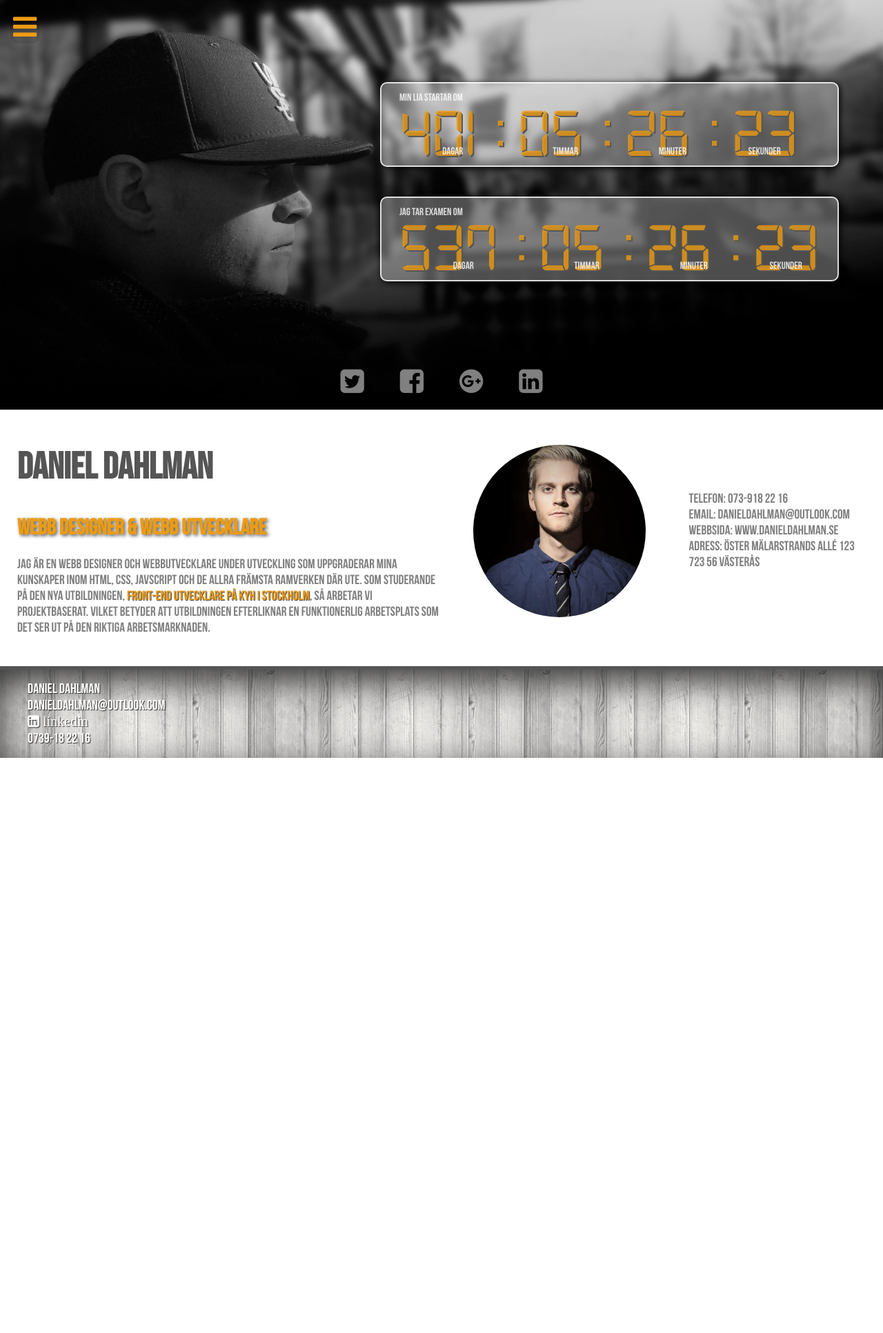
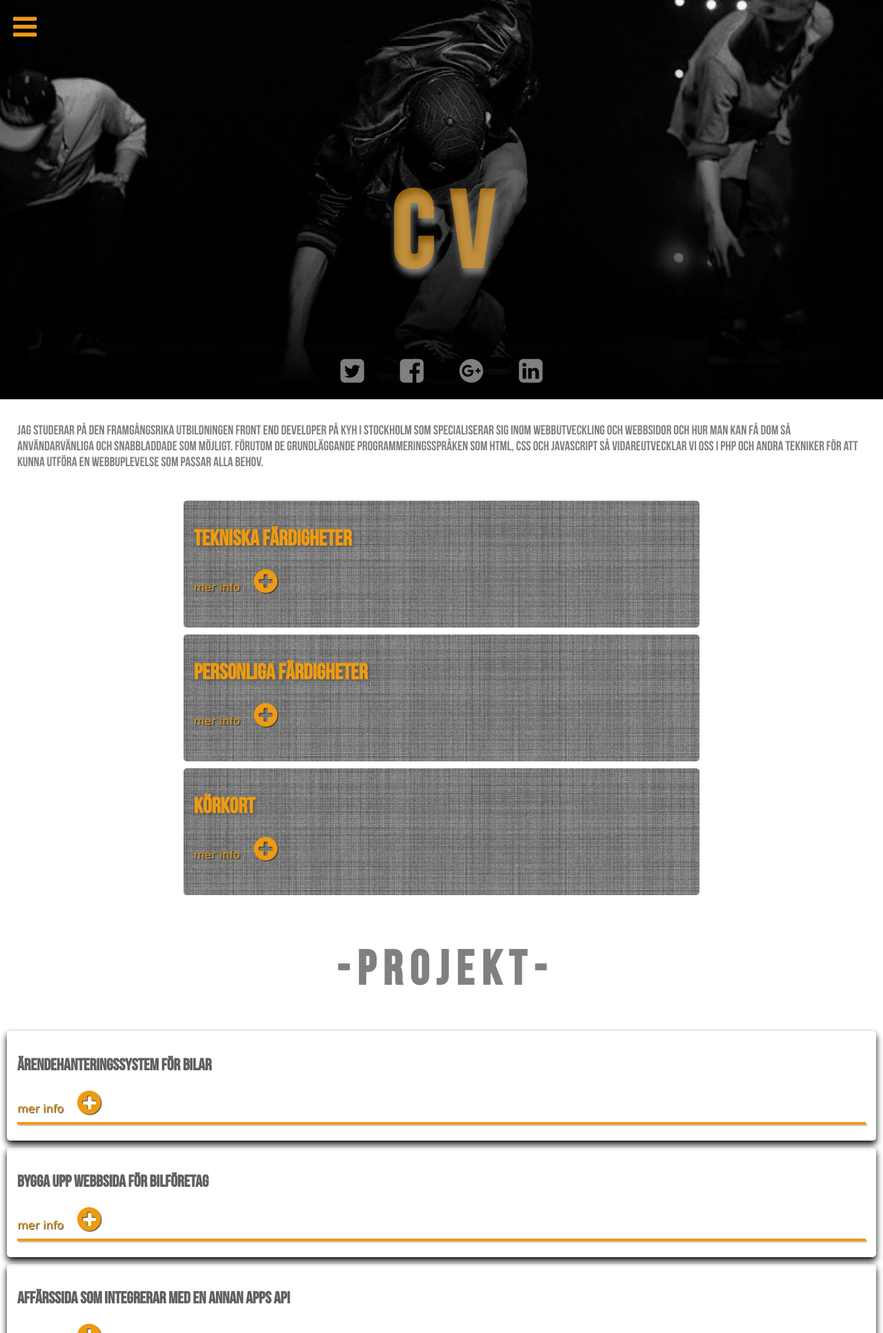
Before and after one commit to ddahlman/individual_project, a PHP site: page /index.php?page=resume in a window 1280 px wide. Shown: the top 1933 px of the page at 69% size. Before the commit the page ends 1099 px from the top, so only its background shows below. Run offline with PHP 8.4, Linux system fonts and the light colour scheme.

Commit message:
fixed php driven navigation

```diff
--- a/includes/header.php
+++ b/includes/header.php
@@ -14,8 +14,8 @@
   <span class="hamburger fa fa-navicon" id="openNav"></span>
   <div id="mySidenav" class="sidenav">
     <a href="javascript:void(0)" id="closeNav" class="closebtn fa fa-close"></a>
-    <a class="page-links" href="index.php">HEM <hr class="hr"></a>
-    <a class="page-links" href="resume.php">CV <hr class="hr"></a>
-    <a class="page-links" href="about.php">OM MIG <hr class="hr"></a>
+    <a class="page-links" href="?page=home">HEM <hr class="hr"></a>
+    <a class="page-links" href="?page=resume">CV <hr class="hr"></a>
+    <a class="page-links" href="?page=about">OM MIG <hr class="hr"></a>
   </div>
   <div class="layer"></div>
--- a/index.php
+++ b/index.php
@@ -1,73 +1,27 @@
-<?php include('./includes/header.php');
+<?php include_once('./includes/header.php');?>
+
+  <?php
+$page = isset($_GET['page']) ? $_GET['page'] : "";
+
+switch ($page) {
+    case 'home':
+        include_once("home.php");
+        break;
+
+    case 'resume':
+        include_once("resume.php");
+        break;
+
+    case 'about':
+        include_once("about.php");
+        break;
+
+    default:
+        include ('home.php');
+        break;
+}
 ?>
 
-  <div class="flex-container">
-    <div class="flex-col-img">
-      <img src="img/daniel gbg copy smaller copy.jpg" alt="Daniel i Göteborg" />
-      <table class="count-down-lia">
-        <tbody>
-          <tr>
-            <td colspan="3" class="time-text1">Min LIA startar om</td>
-          </tr>
-          <tr>
-            <td class="digits" id="days1"></td>
-            <td class="digits" id="hours1"></td>
-            <td class="digits" id="minutes1"></td>
-            <td class="digits" id="seconds1"></td>
-          </tr>
-          <tr>
-            <td class="time-text">Dagar</td>
-            <td class="time-text">Timmar</td>
-            <td class="time-text">Minuter</td>
-            <td class="time-text">Sekunder</td>
-          </tr>
-        </tbody>
-      </table>
-      <table class="count-down-exam">
-        <tr>
-          <td colspan="3" class="time-text1">Jag tar examen om</td>
-        </tr>
-        <tr>
-          <td class="digits" id="days2"></td>
-          <td class="digits" id="hours2"></td>
-          <td class="digits" id="minutes2"></td>
-          <td class="digits" id="seconds2"></td>
-        </tr>
-        <tr>
-          <td class="time-text">Dagar</td>
-          <td class="time-text">Timmar</td>
-          <td class="time-text">Minuter</td>
-          <td class="time-text">Sekunder</td>
-        </tr>
-      </table>
-      <div class="like-block">
-        <button class="like-button share s_twitter"><span class="nr2 fa fa-twitter-square"></span></button>
-        <button class="like-button share s_facebook"><span class="nr2 fa fa-facebook-square"></span></button>
-        <button class="like-button share s_plus"><span class="nr2 fa fa-google-plus-official"></span></button>
-        <button class="like-button share s_linkedin"><span class="nr2 fa fa-linkedin-square"></span></button>
-      </div>
-    </div>
-    <div class="flex-row">
-      <div class="flex-col">
-        <h1 class="h1-index-grey">daniel dahlman</h1>
-        <h1 class="h1-index-yellow">Webb designer & webb utvecklare</h1>
-        <p>Jag är en webb designer och webbutvecklare under utveckling som uppgraderar mina kunskaper inom html, css, javscript och de allra främsta ramverken där ute. Som studerande på den nya utbildningen,
-          <a href="http://kyh.se/utbildningar/front-end-developer/"> front-end utvecklare på KYH i Stockholm</a>, så arbetar vi projektbaserat. Vilket betyder att utbildningen efterliknar en funktionerlig arbetsplats som det ser ut på den riktiga arbetsmarknaden.
-        </p>
-      </div>
-      <div class="flex-col-img-center">
-        <img class="index-profile" src="img/Daniel svart bakgrund (2).jpg" alt="daniel profilbild" />
-        <!--	</div>
-<div class="flex-col-center-cl">-->
-        <p class="p-contact">Telefon: 073-918 22 16
-          <br> Email: danieldahlman@outlook.com
-          <br> Webbsida: www.danieldahlman.se
-          <br> Adress: Öster Mälarstrands Allé 123
-          <br> 723 56 Västerås</p>
-      </div>
-    </div>
-  </div>
-
-  <?php
+    <?php
 include('./includes/footer.php');
 ?>
--- a/resume.php
+++ b/resume.php
@@ -1,6 +1,3 @@
-<?php include('./includes/header.php');
-?>
-
 <div class="flex-col-img2">
   <img src="img/daniel in progress copy2copy.jpg" alt="daniel dahlman">
   <div class="h1-header-about">
@@ -110,8 +107,8 @@
   <div class="myInfo">
     <p>
       Under det här projektet fick jag skapa en "storefront"-sida som integrerade med en e-butik som använde sig utav rest API. Då ingick det att skapa kolumner med klickbara placeholders med underliggande information. När användaren klickade på en placeholder
-        skulle en modal visas med en carousel som hade fler placeholders, ungefär som en vanlig webbshop. Sedan skapade jag en "shopping cart"-knapp som öppnade ännu en modal där användaren kunde se sina tillagda varor och därefter kunde klicka på en
-        knapp och gå vidare till ett utcheckningsformulär (fortfarande i modal-fönstret).
+      skulle en modal visas med en carousel som hade fler placeholders, ungefär som en vanlig webbshop. Sedan skapade jag en "shopping cart"-knapp som öppnade ännu en modal där användaren kunde se sina tillagda varor och därefter kunde klicka på en knapp
+      och gå vidare till ett utcheckningsformulär (fortfarande i modal-fönstret).
     </p>
     <div class="flex-footer grey-pants">
       <h1>tekniker</h1>
@@ -193,7 +190,3 @@
     <li class="li-education">2001 – 2004</li>
   </ul>
 </div>
-
-  <?php
-include('./includes/footer.php');
-?>
```
Also changed, not shown: about.php (+4 -12 lines), home.php (added, +64 -0 lines). Lines whose indentation alone changed are shown as unchanged.
